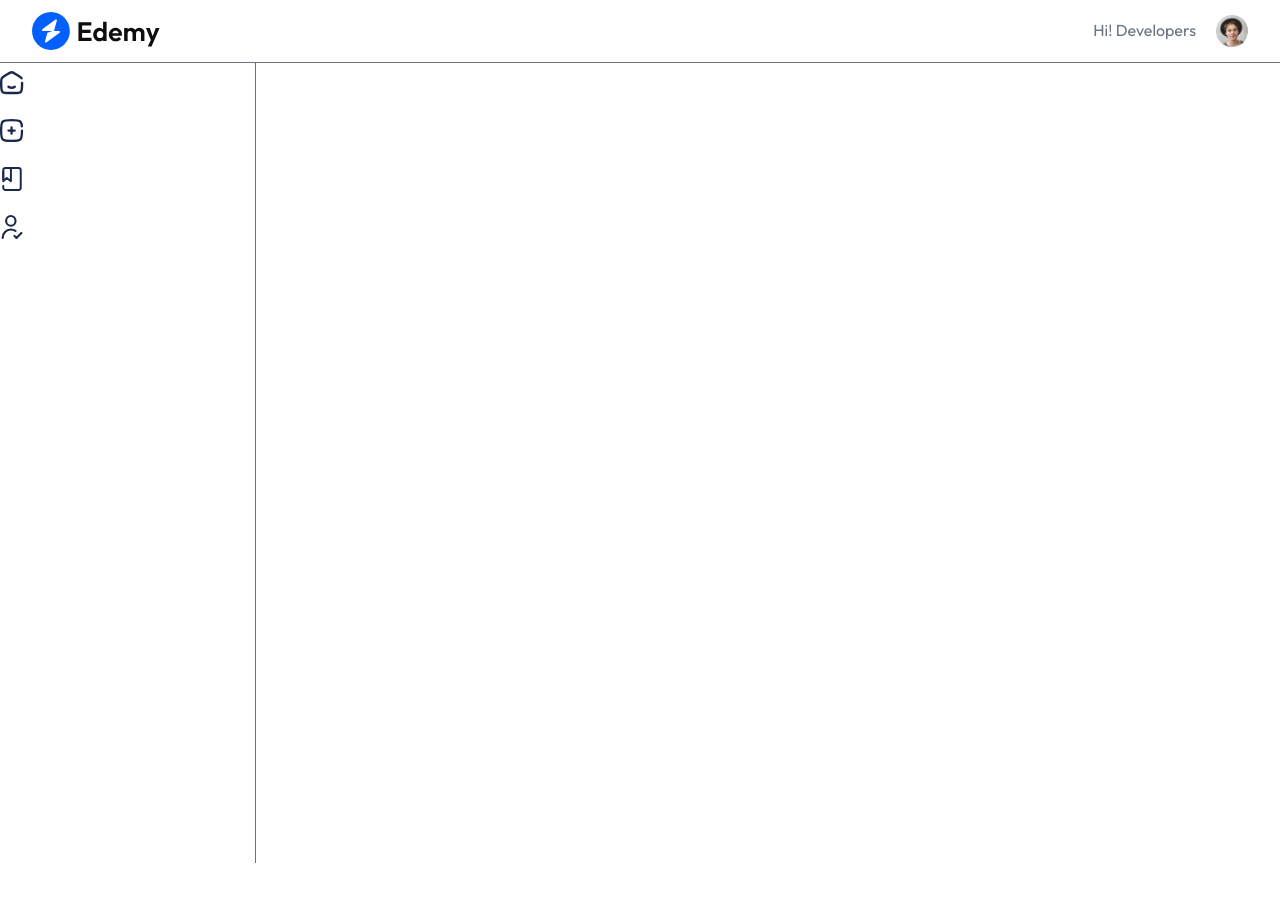
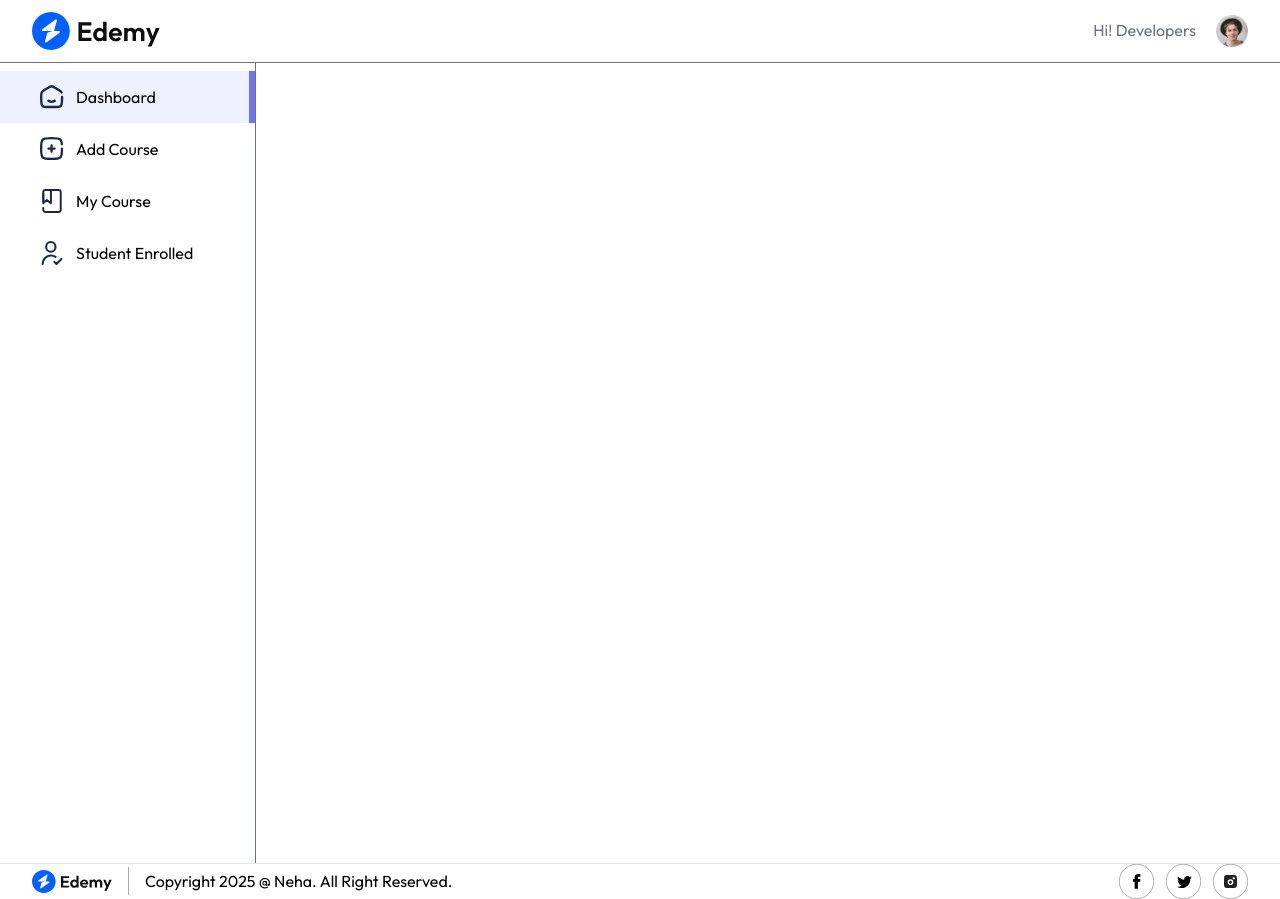
Before and after one commit to nkashyap01/LMS, a React (Vite) app: page /educator in a window 1280 px wide. Before the commit the page ends 863 px from the top, so only its background shows below. Built offline with nearby package versions, Linux system fonts and the light colour scheme; no server answers.

Commit message:
implemented  Navbar, Sidebar, and Footer components for Educator section

```diff
--- a/src/components/educator/Footer.jsx
+++ b/src/components/educator/Footer.jsx
@@ -1,10 +1,28 @@
 import React from 'react'
+import { assets } from '../../assets/assets'
 
 const Footer = () => {
   return (
-    <div>
-
-    </div>
+   <footer className="flex md:flex-row flex-col-reverse items-center justify-between text-left w-full px-8 border-t">
+{/* left column */}
+<div className="flex items-center gap-4">
+  <img className="hidden md:block w-20" src={assets.logo} alt="logo" />
+  <div className="hidden md:block h-7 w-px bg-gray-500/60"></div>
+  <p className="text-black"> Copyright 2025 @ Neha. All Right Reserved. </p>
+</div>
+{/* Right Column */}
+<div className="flex items-center gap-3 max-md:mt-4">
+  <a href="#">
+    <img src={assets.facebook_icon} alt="facebook_icon" />
+  </a>
+  <a href="#">
+    <img src={assets.twitter_icon} alt="twitter_icon" />
+  </a>
+  <a href="#">
+    <img src={assets.instagram_icon} alt="instagram_icon" />
+  </a>
+</div>
+   </footer>
   )
 }
 
--- a/src/components/educator/Sidebar.jsx
+++ b/src/components/educator/Sidebar.jsx
@@ -15,9 +15,9 @@
   return isEducator && (
     <div className="md:w-64 w-16 border-r min-h-screen text-base border-gray-500 py-2 flex flex-col">
      {menuItems.map((item)=>(
-      <NavLink to={item.path} key={item.name} end={item.path==='/educator'}>
+      <NavLink to={item.path} key={item.name} end={item.path==='/educator'} className={({isActive}) => `flex items-center md:flex-row flex-col md:justify-start justify-center py-3.5 md:px-10 gap-3 ${isActive ? 'bg-indigo-50 border-r-[6px] border-indigo-500/90' : 'hover:bg-gray-100/90'}`}>
         <img src={item.icon} alt="" className="w-6 h-6" />
-        <p className="md:block hidden text-center">{item.name}</p>
+        <p className="md:block hidden text-center text-black">{item.name}</p>
       </NavLink>
      ))}
     </div>
--- a/src/pages/educator/Educator.jsx
+++ b/src/pages/educator/Educator.jsx
@@ -2,6 +2,7 @@
 import { Outlet } from 'react-router-dom';
 import Navbar from '../../components/educator/Navbar';
 import Sidebar from '../../components/educator/Sidebar';
+import Footer from '../../components/educator/Footer';
 
 const Educator = () => {
   return (
@@ -13,6 +14,7 @@
        { <Outlet/> }
        </div>
       </div>
+      <Footer/>
     </div>
   )
 }
```
